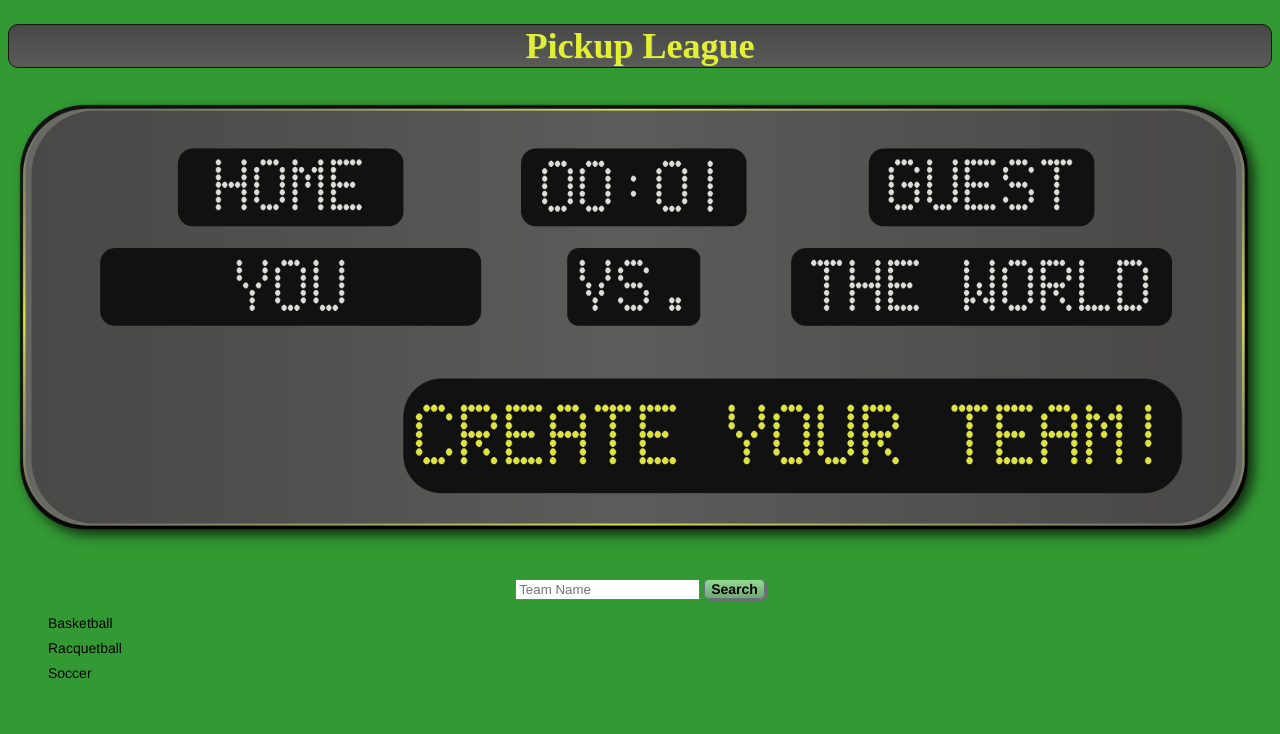
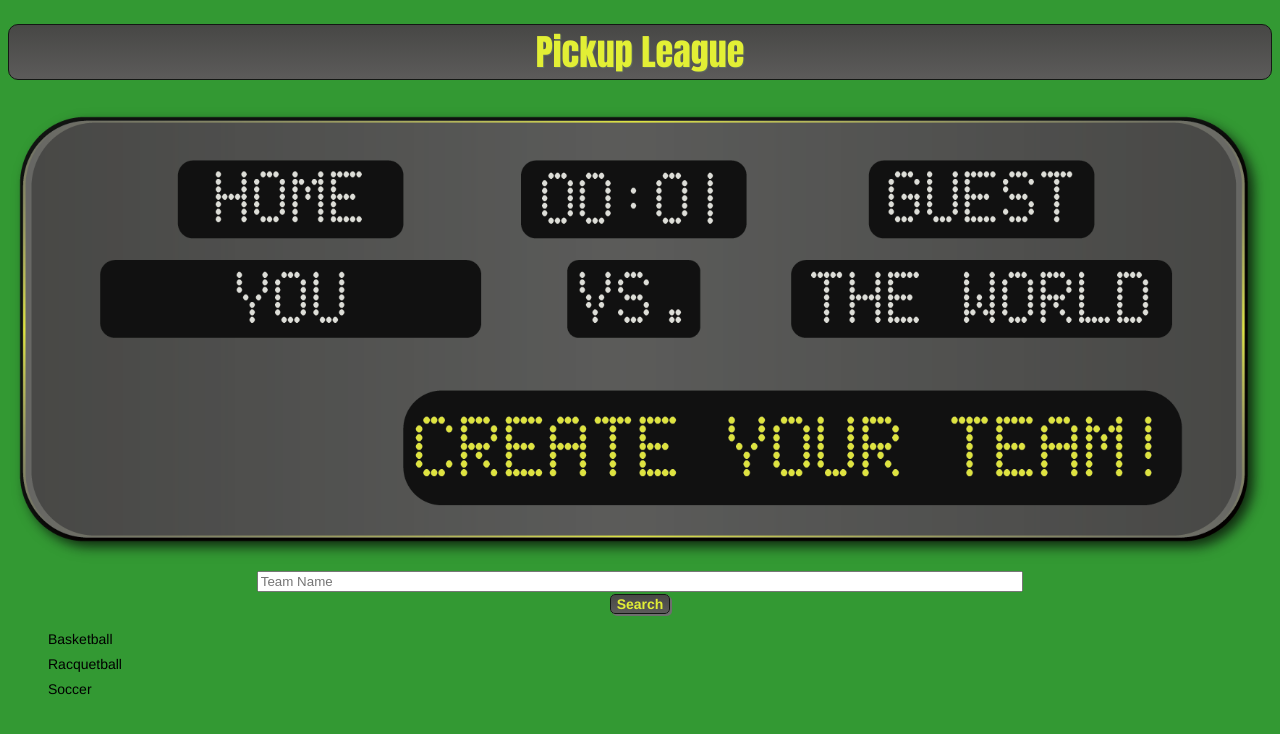
Before and after one commit to CaddingtonBare/MIU_addington_christopher_project1, a plain HTML site: page index.html in a window 1280 px wide. Drawn offline with Linux system fonts and the light colour scheme.

Commit message:
Adjusting searchbox to be visually distinct

```diff
--- a/styles.css
+++ b/styles.css
@@ -18,7 +18,7 @@ img[id=ctaimg]{
 header h1:nth-child(1) {
     width: auto
     padding: 5px;
-    font: bold 36px Score Board;
+    font: bold 36px Impact;
     color: #E2EF35;
     text-align: center;
     text-shadow: 1px 1px #5f6b5f;
@@ -87,11 +87,20 @@ section p:nth-child(1) {
 li label {
     font: 14px Helvetica;
 }
+
 input[type=submit] {
     margin: 20px 0 0 0;
     font: bold 14px Helvetica;
-    border: thin solid #627681;
-    background-image: -webkit-linear-gradient(top, #94d996, #71a873 100%);
+    border: thin solid #141714;
+    background-image: -webkit-linear-gradient(top, #474745, #5c5b5a 100%);
     box-shadow: 2px 2px 0 0 rgba(110,110,110,1);
     border-radius: 5px;
+    color: #e2ef35;
 }
+input[id=searchbox]{
+    width: 60%;
+    display: block;
+}
+input[id=gosearch]{
+    margin: 2px;
+}
```
